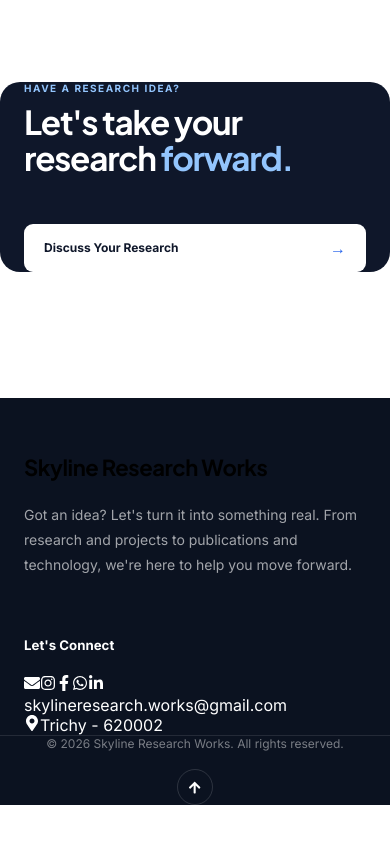
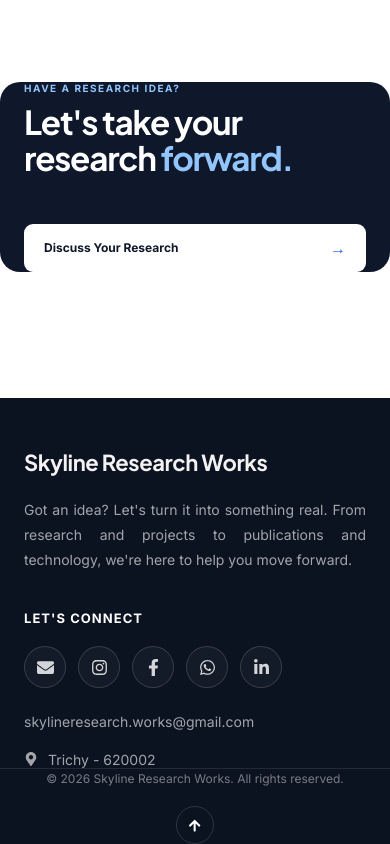
Before and after one commit to Senthamiz2601/skyline-research-works, a React (Create React App) app in the folder client/: page /publications in a window 390 px wide. Shown: the part 4939-5783 px from the top of the page. Before the commit the page ends 5744 px from the top, so only its background shows below. Built offline with nearby package versions, Linux system fonts and the light colour scheme; no server answers.

Commit message:
Update Footer.css for layout and styling adjustments
Refactor footer styles for improved layout and responsiveness.

```diff
--- a/client/src/components/Footer.css
+++ b/client/src/components/Footer.css
@@ -1,3 +1,4 @@
+
 /* ================================
    FOOTER
 ================================ */
@@ -10,30 +11,25 @@
   color: #ffffff;
 }
 
-
-/* ================================
-   MAIN GRID
-================================ */
+/* MAIN GRID */
 
 .footer__grid {
   display: grid;
-  grid-template-columns: 2fr 1fr 1fr 1.35fr;
-  gap: 70px;
+  grid-template-columns: 1.5fr 1fr;
+  gap: 80px;
+  align-items: start;
   padding-bottom: 65px;
-  align-items: start;
 }
 
-
-/* ================================
-   BRAND
-================================ */
+/* BRAND */
 
 .footer__brand {
-  max-width: 390px;
+  max-width: 430px;
 }
 
 .footer__brand h4 {
   margin: 0 0 20px;
+  color: #f3f1f1;
   font-size: 22px;
   line-height: 1.3;
   font-weight: 700;
@@ -41,108 +37,106 @@
 }
 
 .footer__description {
+  max-width: 390px;
   margin: 0;
-  max-width: 370px;
+  color: rgba(255, 255, 255, 0.62);
   font-size: 14px;
   line-height: 1.8;
-  color: rgba(255, 255, 255, 0.62);
+  text-align: justify;
 }
 
-.footer__tagline {
-  margin: 24px 0 0;
-  font-size: 13px;
-  font-weight: 600;
-  letter-spacing: 0.02em;
-  color: rgba(255, 255, 255, 0.88);
-}
+/* CONTACT */
 
-
-/* ================================
-   COLUMNS
-================================ */
-
-.footer__column {
+.footer__contact {
   min-width: 0;
 }
 
-.footer__column h5 {
+.footer__contact h5 {
   margin: 0 0 24px;
+  color: #ffffff;
   font-size: 13px;
   font-weight: 700;
   letter-spacing: 0.08em;
   text-transform: uppercase;
+}
+
+/* SOCIAL ICONS */
+
+.footer__socials {
+  display: flex;
+  align-items: center;
+  flex-wrap: wrap;
+  gap: 13px;
+  margin-bottom: 22px;
+}
+
+.footer__socials a {
+  width: 43px;
+  height: 43px;
+  display: inline-flex;
+  align-items: center;
+  justify-content: center;
+  border: 1px solid rgba(255, 255, 255, 0.15);
+  border-radius: 50%;
+  background: rgba(255, 255, 255, 0.04);
+  color: rgba(255, 255, 255, 0.82);
+  font-size: 17px;
+  text-decoration: none;
+  transition:
+    color 0.25s ease,
+    background 0.25s ease,
+    border-color 0.25s ease,
+    transform 0.25s ease;
+}
+
+.footer__socials a:hover {
+  background: #ffffff;
+  border-color: #ffffff;
+  color: #0b1220;
+  transform: translateY(-4px);
+}
+
+.footer__socials a:focus-visible,
+.footer__email:focus-visible,
+.footer__top:focus-visible {
+  outline: 2px solid #ffffff;
+  outline-offset: 4px;
+}
+
+/* EMAIL */
+
+.footer__email {
+  display: inline-block;
+  max-width: 100%;
+  margin-bottom: 17px;
+  color: rgba(255, 255, 255, 0.62);
+  font-size: 14px;
+  line-height: 1.7;
+  overflow-wrap: anywhere;
+  text-decoration: none;
+  transition: color 0.25s ease;
+}
+
+.footer__email:hover {
   color: #ffffff;
 }
 
-.footer__column ul {
-  list-style: none;
-  margin: 0;
-  padding: 0;
+/* LOCATION */
+
+.footer__location {
+  display: flex;
+  align-items: center;
+  gap: 10px;
+  color: rgba(255, 255, 255, 0.62);
+  font-size: 14px;
 }
 
-.footer__column li {
-  margin-bottom: 14px;
+.footer__location svg {
+  flex-shrink: 0;
+  font-size: 14px;
 }
 
-.footer__column li:last-child {
-  margin-bottom: 0;
-}
-
-.footer__column a {
-  display: inline-block;
-  text-decoration: none;
-  font-size: 14px;
-  line-height: 1.5;
-  color: rgba(255, 255, 255, 0.58);
-  transition:
-    color 0.25s ease,
-    transform 0.25s ease;
-}
-
-.footer__column a:hover {
-  color: #ffffff;
-  transform: translateX(4px);
-}
-
-
-/* ================================
-   CONTACT
-================================ */
-
-.footer__contact ul {
-  display: flex;
-  flex-direction: column;
-  gap: 15px;
-}
-
-.footer__contact li {
-  display: flex;
-  align-items: flex-start;
-  gap: 11px;
-  margin: 0;
-}
-
-.footer__contact .footer__icon {
-  flex: 0 0 auto;
-  margin-top: 3px;
-  font-size: 14px;
-  color: rgba(255, 255, 255, 0.72);
-}
-
-.footer__contact a,
-.footer__contact span {
-  min-width: 0;
-  word-break: break-word;
-}
-
-.footer__contact a:hover {
-  transform: none;
-}
-
-
-/* ================================
-   BOTTOM BAR
-================================ */
+/* BOTTOM BAR */
 
 .footer__bottom {
   min-height: 72px;
@@ -155,8 +149,9 @@
 
 .footer__bottom p {
   margin: 0;
+  color: rgba(255, 255, 255, 0.45);
   font-size: 12px;
-  color: rgba(255, 255, 255, 0.45);
+  line-height: 1.7;
 }
 
 .footer__bottom-right {
@@ -165,35 +160,11 @@
   gap: 24px;
 }
 
-.footer__bottom-right > span {
-  font-size: 12px;
-  color: rgba(255, 255, 255, 0.45);
-}
-
-
-/* ================================
-   ADMIN
-================================ */
-
-.footer__admin-link {
-  text-decoration: none;
-  font-size: 12px;
-  color: rgba(255, 255, 255, 0.4);
-  transition: color 0.2s ease;
-}
-
-.footer__admin-link:hover {
-  color: #ffffff;
-}
-
-
-/* ================================
-   BACK TO TOP
-================================ */
+/* BACK TO TOP */
 
 .footer__top {
-  width: 36px;
-  height: 36px;
+  width: 38px;
+  height: 38px;
   display: flex;
   align-items: center;
   justify-content: center;
@@ -214,135 +185,73 @@
   transform: translateY(-3px);
 }
 
+/* TABLET */
 
-/* ================================
-   TABLET
-================================ */
-
-@media (max-width: 1000px) {
+@media (max-width: 900px) {
   .footer__grid {
-    grid-template-columns: 1.6fr 1fr 1fr;
-    gap: 50px;
-  }
-
-  .footer__contact {
-    grid-column: 2 / 4;
-    margin-top: 15px;
-  }
-
-  .footer__contact ul {
-    display: grid;
-    grid-template-columns: repeat(2, 1fr);
-    gap: 15px 30px;
+    grid-template-columns: 1.2fr 1fr;
+    gap: 45px;
   }
 }
 
+/* MOBILE */
 
-/* ================================
-   MOBILE
-================================ */
-
-@media (max-width: 700px) {
+@media (max-width: 600px) {
   .footer {
     margin-top: 70px;
-    padding-top: 55px;
+    padding-top: 50px;
   }
 
   .footer__grid {
-    grid-template-columns: 1fr 1fr;
-    gap: 45px 30px;
-    padding-bottom: 50px;
+    grid-template-columns: 1fr;
+    gap: 38px;
+    padding-bottom: 45px;
   }
 
   .footer__brand {
-    grid-column: 1 / -1;
     max-width: 100%;
   }
 
-  .footer__contact {
-    grid-column: 1 / -1;
-    margin-top: 0;
+  .footer__contact h5 {
+    margin-bottom: 20px;
   }
 
-  .footer__contact ul {
-    grid-template-columns: 1fr;
+  .footer__socials {
+    gap: 12px;
+  }
+
+  .footer__socials a {
+    width: 42px;
+    height: 42px;
   }
 
   .footer__bottom {
     min-height: auto;
     padding-top: 22px;
-    padding-bottom: 22px;
+    padding-bottom: 25px;
     flex-direction: column;
-    align-items: flex-start;
-    gap: 18px;
+    justify-content: center;
+    text-align: center;
+    gap: 17px;
   }
 
   .footer__bottom-right {
-    width: 100%;
-    justify-content: space-between;
-    gap: 15px;
-  }
-
-  .footer__bottom-right > span {
-    display: none;
+    justify-content: center;
   }
 }
 
-
-/* ================================
-   SMALL MOBILE
-================================ */
-
-@media (max-width: 420px) {
-  .footer__grid {
-    grid-template-columns: 1fr;
-    gap: 38px;
+@media (max-width: 360px) {
+  .footer__socials {
+    gap: 9px;
   }
 
-  .footer__brand,
-  .footer__contact {
-    grid-column: auto;
+  .footer__socials a {
+    width: 39px;
+    height: 39px;
+    font-size: 16px;
   }
 
-  .footer__bottom-right {
-    justify-content: flex-start;
+  .footer__description {
+    font-size: 13px;
   }
 }
-
-/* =========================================
-   MOBILE FOOTER REFINEMENT
-========================================= */
-
-@media (max-width: 768px) {
-
-  .footer__contact {
-    display: block;
-  }
-
- @media (max-width: 768px) {
-
-  .footer__bottom {
-    min-height: auto;
-    padding-top: 24px;
-    padding-bottom: 35px;
-    justify-content: center;
-    align-items: center;
-    text-align: center;
-    flex-direction: column;
-    gap: 18px;
-  }
-
-  .footer__bottom p {
-    display: block;
-    margin: 0;
-    text-align: center;
-  }
-
-  .footer__bottom-right {
-    width: auto;
-    justify-content: center;
-  }
-
-}
-
-}
```
